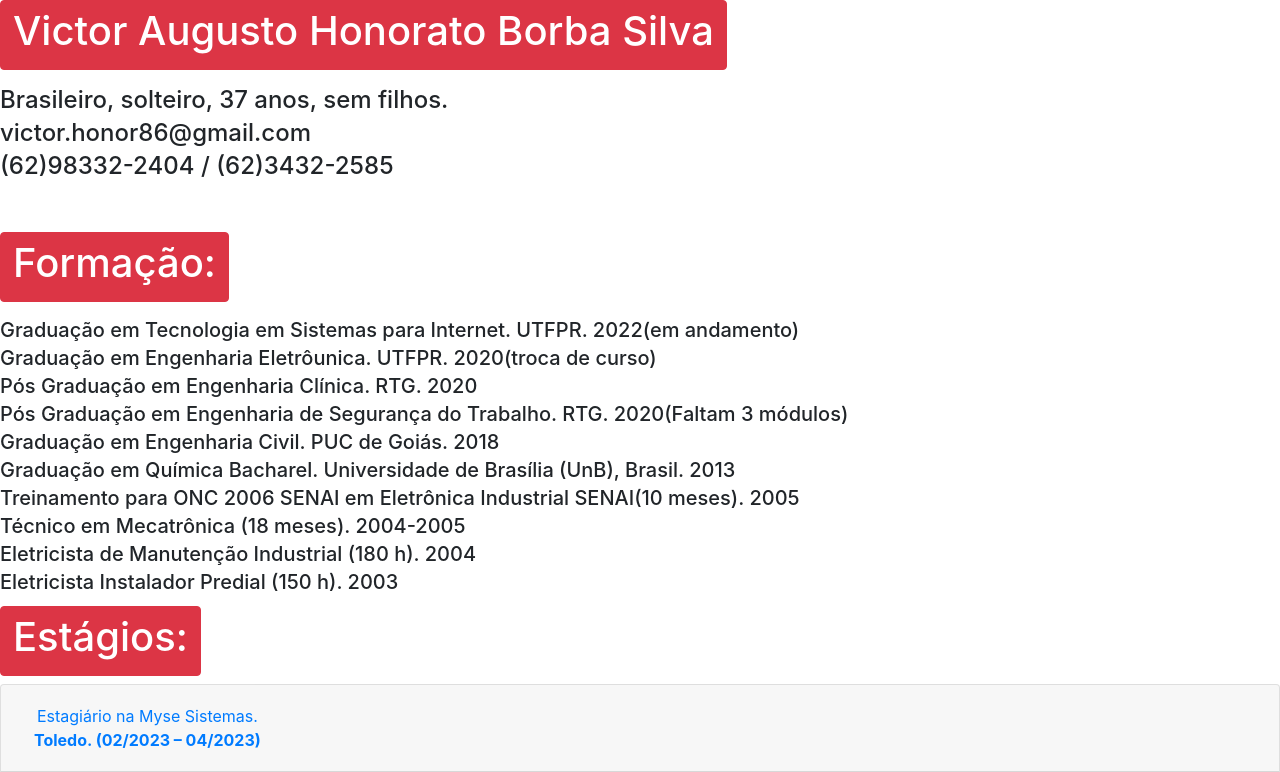
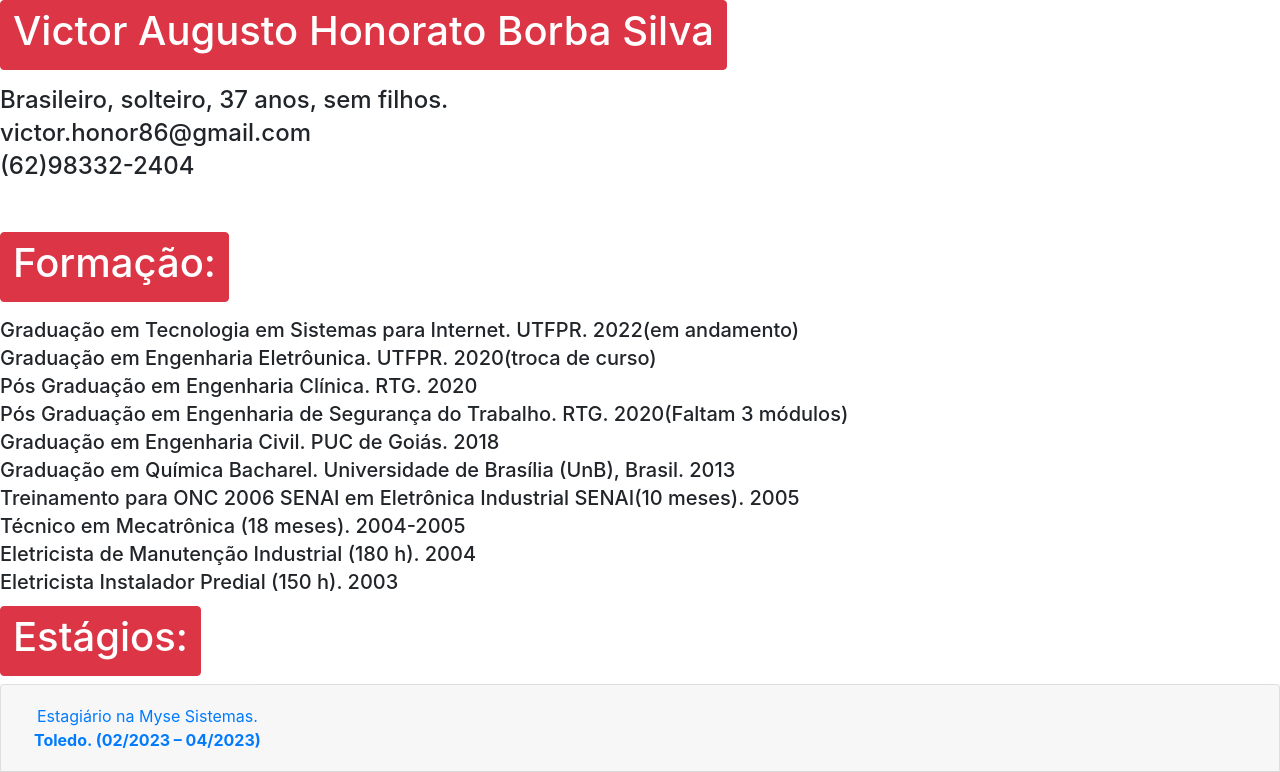
Before and after one commit to victorhonor86/curriculo, a plain HTML site: page index.html in a window 1280 px wide. Shown: the top 772 px of the page. Drawn offline with nearby package versions, Linux system fonts and the light colour scheme.

Commit message:
Update index.html

```diff
--- a/index.html
+++ b/index.html
@@ -44,7 +44,7 @@
   </script>
   <div id="countdown"></div>
   <h4 class="mb-1">victor.honor86@gmail.com</h4>
-  <h4 class="mb-1">(62)98332-2404 / (62)3432-2585</h4><br><br>
+  <h4 class="mb-1">(62)98332-2404</h4><br><br>
 
     <button type="button" class="btn btn-danger mb-3"><h1>Formação:</h1></button>
     <h5 class="mb-1"> Graduação em Tecnologia em Sistemas para Internet. UTFPR. 2022(em andamento)</h5>
```
